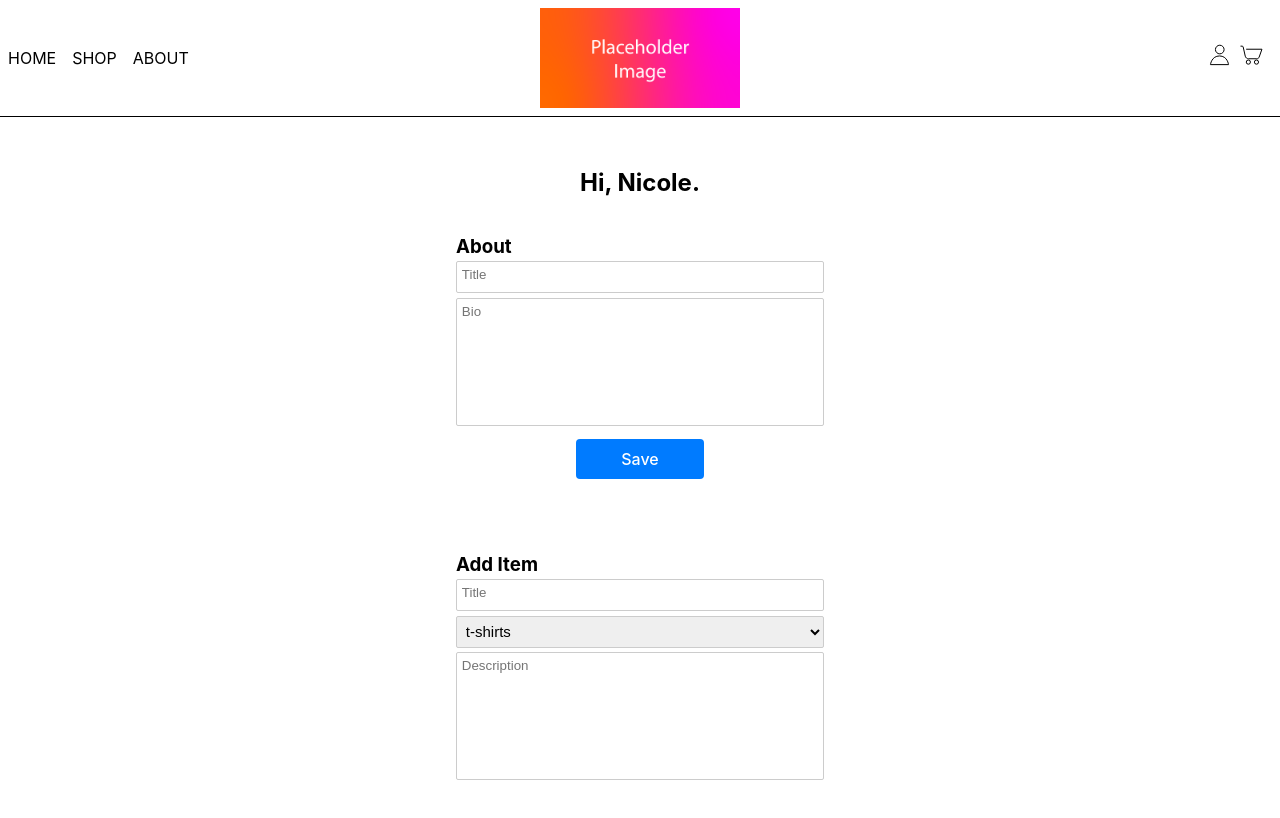
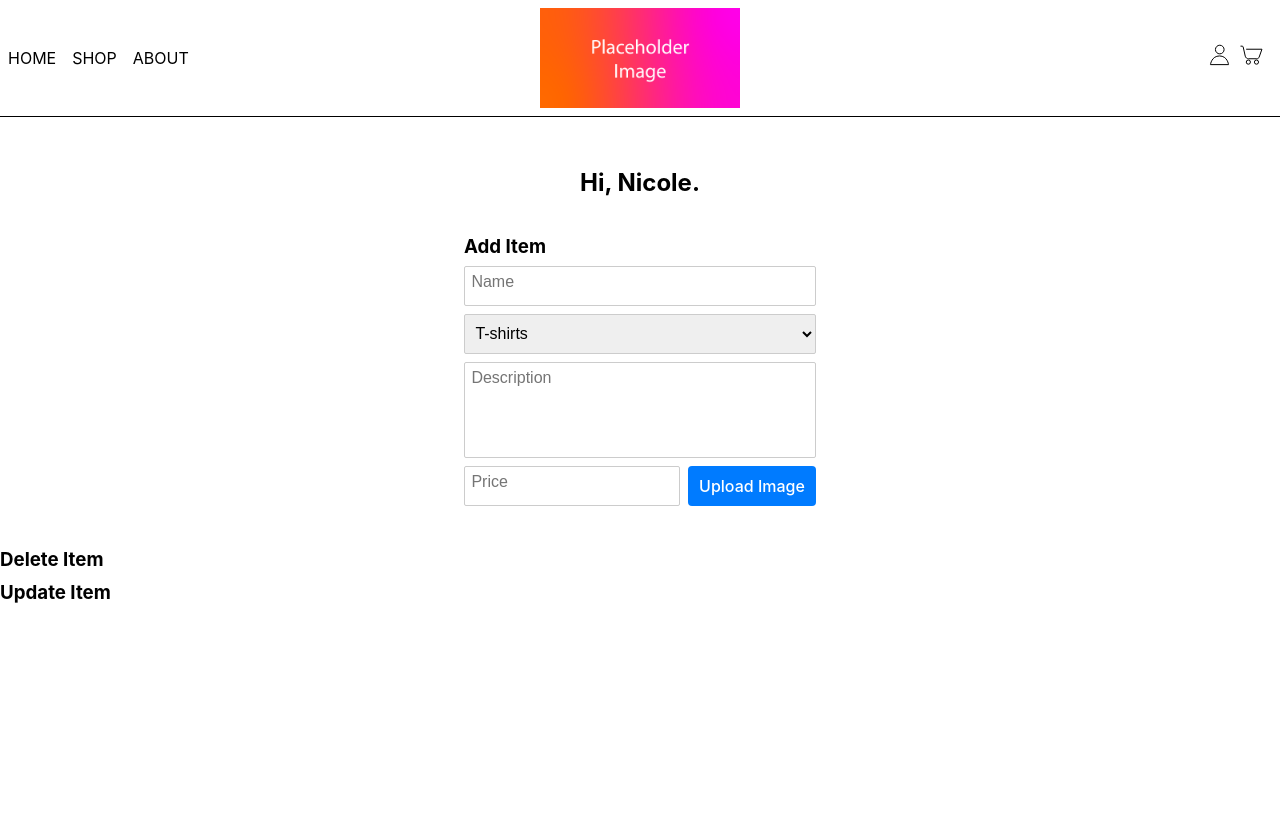
Before and after one commit to ibehanwillett/shopfront-frontend, a React (Vite) app: page /artistportal in a window 1280 px wide. Shown: the top 818 px of the page. Built offline with nearby package versions, Linux system fonts and the light colour scheme.

Commit message:
create component for AddItem, UpdateItem, DeleteItem.

```diff
--- a/src/components/ArtistPortal/AddItem.jsx
+++ /dev/null
@@ -1,33 +0,0 @@
-import react from 'react'
-import '../../index.css'
-import '../styles/artistportal-styles.css'
-
-const AddItem = () => {
-    return(
-        <>
-            <div id="add-item">
-                <h3>Add Item</h3>
-                <textarea
-                    name="title"
-                    placeholder="Title"
-                    id="title"
-                ></textarea>
-                <select name="category" id="drop-down">
-                    <option value="tees">t-shirts</option>
-                    <option value="hats">hats</option>
-                    <option value="art">art</option>
-                    <option value="accessories">accessories</option>
-                </select>
-                <textarea
-                    name="description"
-                    placeholder="Description"
-                    id="description"
-                ></textarea>
-            </div>
-
-        </>
-    )
-}
-
-
-export default AddItem
--- a/src/components/ArtistPortal/ArtistPortal.jsx
+++ b/src/components/ArtistPortal/ArtistPortal.jsx
@@ -1,6 +1,8 @@
 import react from 'react'
-import UpdateAbout from './UpdateAbout'
-import AddItem from './AddItem.jsx'
+import UpdateAbout from './AboutUpdate.jsx'
+import AddItem from './ItemAdd.jsx'
+import DeleteItem from './ItemDelete.jsx'
+import UpdateItem from './ItemUpdate.jsx'
 
 const ArtistPortal = ({ artist }) => {
 
@@ -8,8 +10,10 @@ const ArtistPortal = ({ artist }) => {
         <>
             <main>
                 <h2>Hi, Nicole{/*artist.fname*/}.</h2>
-                <UpdateAbout />
+                {/* <UpdateAbout /> */}
                 <AddItem />
+                <DeleteItem />
+                <UpdateItem />
             </main>
         </>
     )
--- /dev/null
+++ b/src/components/ArtistPortal/ItemAdd.jsx
@@ -0,0 +1,42 @@
+import react from 'react'
+import '../../index.css'
+import '../styles/artistportal-styles.css'
+
+
+
+const AddItem = ({ addItem }) => {
+    return(
+        <>
+            <div id="add-item">
+                <h3>Add Item</h3>
+                <textarea
+                    name="name"
+                    placeholder="Name"
+                    id="name"
+                ></textarea>
+                <select name="category" id="drop-down">
+                    <option value="tees">T-shirts</option>
+                    <option value="hats">Hats</option>
+                    <option value="art">Art</option>
+                    <option value="accessories">Accessories</option>
+                </select>
+                <textarea
+                    name="description"
+                    placeholder="Description"
+                    id="description"
+                ></textarea>
+                <div id="contain">
+                    <textarea
+                        name="price"
+                        placeholder="Price"
+                        id="price"
+                    ></textarea>
+                    <button id="update-button">Upload Image</button>
+                </div>
+            </div>
+        </>
+    )
+}
+
+
+export default AddItem
--- /dev/null
+++ b/src/components/ArtistPortal/ItemDelete.jsx
@@ -0,0 +1,14 @@
+import react from 'react'
+import '../../index.css'
+import '../styles/artistportal-styles.css'
+
+
+const DeleteItem = () => {
+    return(
+        <>
+            <h3>Delete Item</h3>
+        </>
+    )
+}
+
+export default DeleteItem
--- /dev/null
+++ b/src/components/ArtistPortal/ItemUpdate.jsx
@@ -0,0 +1,14 @@
+import react from 'react';
+import '../../index.css'
+import '../styles/artistportal-styles.css'
+
+
+const UpdateItem = () => {
+    return(
+        <>
+            <h3>Update Item</h3>
+        </>
+    )
+}
+
+export default UpdateItem
--- a/src/components/styles/artistportal-styles.css
+++ b/src/components/styles/artistportal-styles.css
@@ -14,20 +14,26 @@ main {
 }
 
 textarea, select {
-    width: 23rem;
-    height: 8rem;
-    padding: 0.3rem;
+    width: 22rem;
+    height: 6rem;
+    padding: 0.4rem;
     box-sizing: border-box;
     border: 1px solid #ccc;
     border-radius: 2px;
     font-family: Arial, sans-serif;
+    font-size: medium;
+    /* color:#ccc; */
     resize: none;
-    margin: 0 0 0.3rem 0;
-
+    margin: 0 0 0.5rem 0;
   }
 
-#title, #drop-down {
-    height: 2rem;
+#title, #drop-down, #name, #price {
+    height: 2.5rem;
+}
+
+#price {
+    align-self: start;
+    width: 13.5rem;
 }
 
 h2 {
@@ -35,10 +41,14 @@ h2 {
 }
 
 h3 {
+    margin-bottom: 0.3rem;
     align-self: start;
 }
 
-#save-button {
+#save-button, button {
+    display: flex;
+    justify-content: center;
+    align-items: center;
     width: 8rem;
     margin: 0.5rem 0;
     padding: 10px;
@@ -48,3 +58,17 @@ h3 {
     border-radius: 4px;
     cursor: pointer;
   }
+
+#update-button {
+    padding: 0 0.3rem;
+    margin: 0 0 0 0.5rem;
+    height: 2.5rem;
+    align-content: center;
+}
+
+#contain {
+    display: flex;
+    flex-direction: row;
+    /* justify-content: center; */
+    align-items: baseline;
+}
```
Also changed, not shown: src/components/ArtistPortal/AboutUpdate.jsx (renamed from src/components/ArtistPortal/UpdateAbout.jsx).
